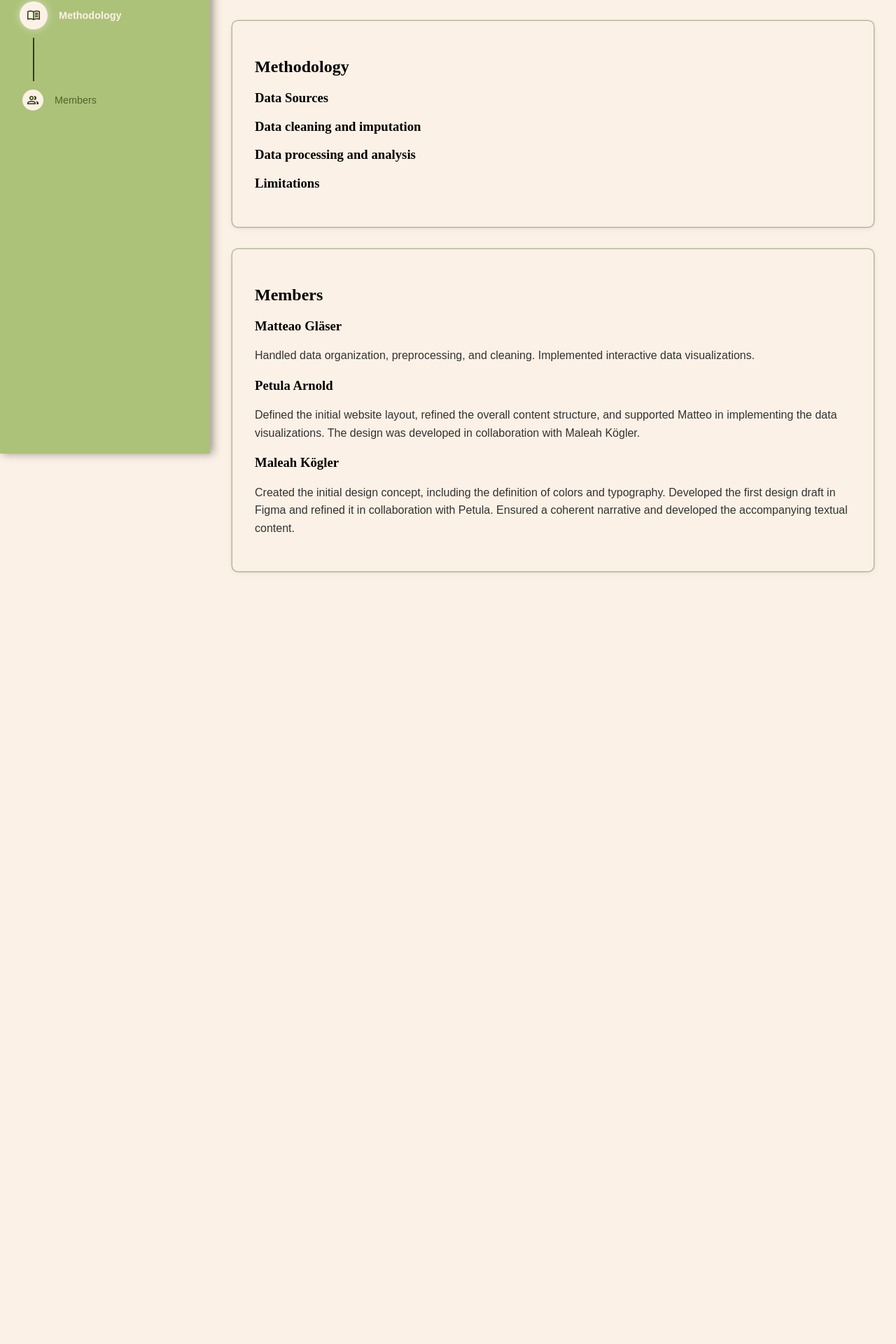
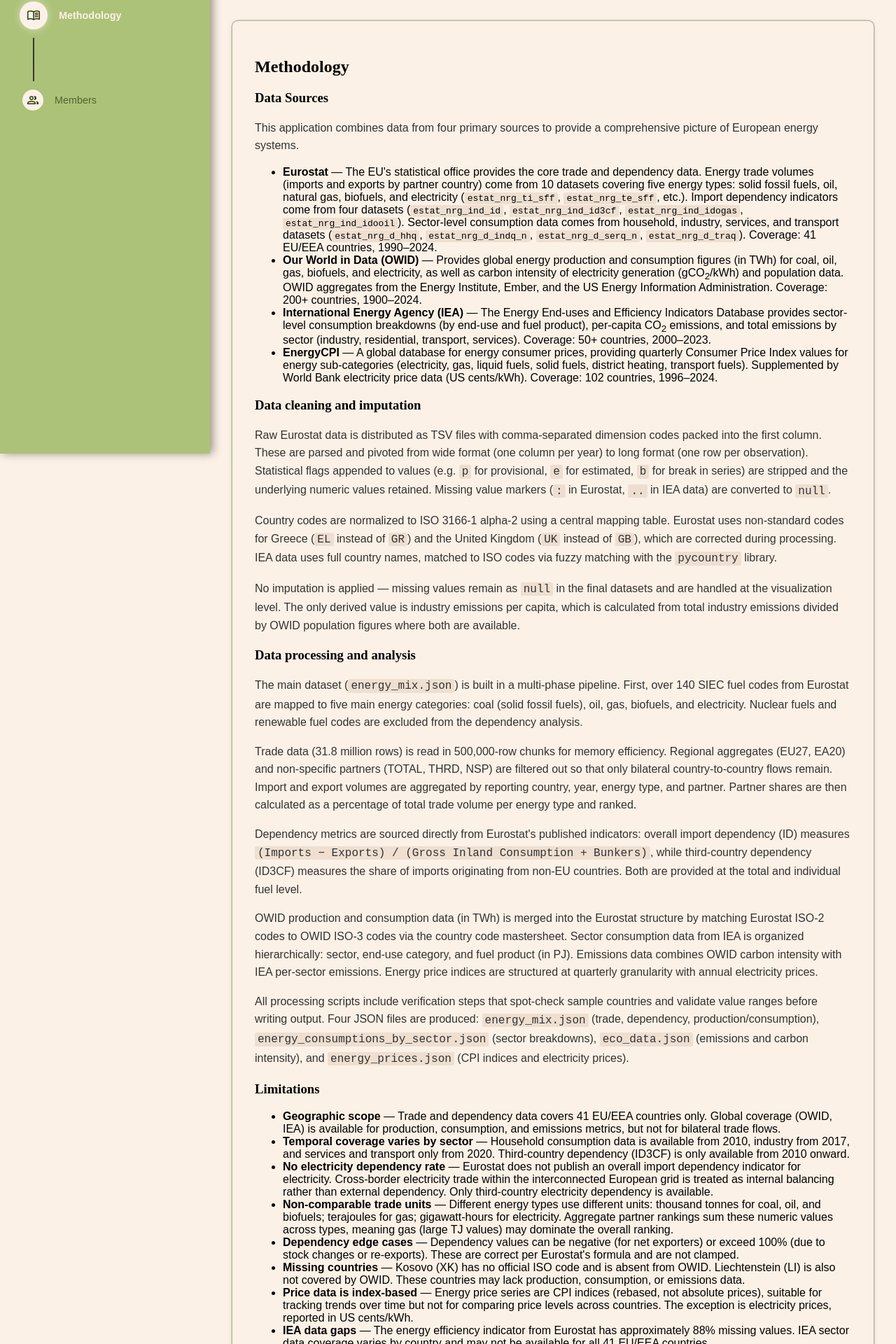
Before and after one commit to unige-vizis/MyEnergyProfile, a Vue app: page /info in a window 1280 px wide. Shown: the part 152-2072 px from the top of the page at 70% size. Before the commit the page ends 1032 px from the top, so only its background shows below. Built offline with nearby package versions, Linux system fonts and the light colour scheme; a web font is replaced by a local one.

Commit message:
data hint fix and initial methodology

```diff
--- a/src/components/charts/SmallMultiplesChart.vue
+++ b/src/components/charts/SmallMultiplesChart.vue
@@ -22,10 +22,7 @@
               <a href="https://github.com/owid/energy-data" target="_blank" rel="noopener"
                 >Our World in Data Energy Dataset</a
               >
-              · Fields: <code>coal_production</code>, <code>oil_production</code>, <code>gas_production</code>,
-              <code>electricity_generation</code>, <code>coal_consumption</code>, <code>oil_consumption</code>,
-              <code>gas_consumption</code>, <code>biofuel_consumption</code>, <code>electricity_demand</code> (all in
-              TWh)
+              · <code>*_production</code>, <code>*_consumption</code> fields (TWh)
             </li>
             <li>
               Underlying data compiled by the
--- a/src/components/sections/Methodology.vue
+++ b/src/components/sections/Methodology.vue
@@ -1,9 +1,142 @@
 <template>
-  <section id="methodology" class="page-section">
+  <section id="methodology" class="page-section methodology">
     <h2>Methodology</h2>
+
     <h3>Data Sources</h3>
+    <p>
+      This application combines data from four primary sources to provide a comprehensive picture of European energy systems.
+    </p>
+    <ul>
+      <li>
+        <strong>Eurostat</strong> &mdash; The EU's statistical office provides the core trade and dependency data.
+        Energy trade volumes (imports and exports by partner country) come from 10 datasets covering five energy types:
+        solid fossil fuels, oil, natural gas, biofuels, and electricity
+        (<code>estat_nrg_ti_sff</code>, <code>estat_nrg_te_sff</code>, etc.).
+        Import dependency indicators come from four datasets
+        (<code>estat_nrg_ind_id</code>, <code>estat_nrg_ind_id3cf</code>, <code>estat_nrg_ind_idogas</code>, <code>estat_nrg_ind_idooil</code>).
+        Sector-level consumption data comes from household, industry, services, and transport datasets
+        (<code>estat_nrg_d_hhq</code>, <code>estat_nrg_d_indq_n</code>, <code>estat_nrg_d_serq_n</code>, <code>estat_nrg_d_traq</code>).
+        Coverage: 41 EU/EEA countries, 1990&ndash;2024.
+      </li>
+      <li>
+        <strong>Our World in Data (OWID)</strong> &mdash; Provides global energy production and consumption figures (in TWh)
+        for coal, oil, gas, biofuels, and electricity, as well as carbon intensity of electricity generation (gCO<sub>2</sub>/kWh)
+        and population data. OWID aggregates from the Energy Institute, Ember, and the US Energy Information Administration.
+        Coverage: 200+ countries, 1900&ndash;2024.
+      </li>
+      <li>
+        <strong>International Energy Agency (IEA)</strong> &mdash; The Energy End-uses and Efficiency Indicators Database provides
+        sector-level consumption breakdowns (by end-use and fuel product), per-capita CO<sub>2</sub> emissions, and total emissions
+        by sector (industry, residential, transport, services).
+        Coverage: 50+ countries, 2000&ndash;2023.
+      </li>
+      <li>
+        <strong>EnergyCPI</strong> &mdash; A global database for energy consumer prices, providing quarterly Consumer Price Index
+        values for energy sub-categories (electricity, gas, liquid fuels, solid fuels, district heating, transport fuels).
+        Supplemented by World Bank electricity price data (US cents/kWh).
+        Coverage: 102 countries, 1996&ndash;2024.
+      </li>
+    </ul>
+
     <h3>Data cleaning and imputation</h3>
+    <p>
+      Raw Eurostat data is distributed as TSV files with comma-separated dimension codes packed into the first column.
+      These are parsed and pivoted from wide format (one column per year) to long format (one row per observation).
+      Statistical flags appended to values (e.g. <code>p</code> for provisional, <code>e</code> for estimated, <code>b</code> for break in series)
+      are stripped and the underlying numeric values retained.
+      Missing value markers (<code>:</code> in Eurostat, <code>..</code> in IEA data) are converted to <code>null</code>.
+    </p>
+    <p>
+      Country codes are normalized to ISO 3166-1 alpha-2 using a central mapping table.
+      Eurostat uses non-standard codes for Greece (<code>EL</code> instead of <code>GR</code>) and
+      the United Kingdom (<code>UK</code> instead of <code>GB</code>), which are corrected during processing.
+      IEA data uses full country names, matched to ISO codes via fuzzy matching with the <code>pycountry</code> library.
+    </p>
+    <p>
+      No imputation is applied &mdash; missing values remain as <code>null</code> in the final datasets
+      and are handled at the visualization level. The only derived value is industry emissions per capita,
+      which is calculated from total industry emissions divided by OWID population figures where both are available.
+    </p>
+
     <h3>Data processing and analysis</h3>
+    <p>
+      The main dataset (<code>energy_mix.json</code>) is built in a multi-phase pipeline.
+      First, over 140 SIEC fuel codes from Eurostat are mapped to five main energy categories:
+      coal (solid fossil fuels), oil, gas, biofuels, and electricity.
+      Nuclear fuels and renewable fuel codes are excluded from the dependency analysis.
+    </p>
+    <p>
+      Trade data (31.8 million rows) is read in 500,000-row chunks for memory efficiency.
+      Regional aggregates (EU27, EA20) and non-specific partners (TOTAL, THRD, NSP) are filtered out
+      so that only bilateral country-to-country flows remain.
+      Import and export volumes are aggregated by reporting country, year, energy type, and partner.
+      Partner shares are then calculated as a percentage of total trade volume per energy type and ranked.
+    </p>
+    <p>
+      Dependency metrics are sourced directly from Eurostat's published indicators:
+      overall import dependency (ID) measures <code>(Imports &minus; Exports) / (Gross Inland Consumption + Bunkers)</code>,
+      while third-country dependency (ID3CF) measures the share of imports originating from non-EU countries.
+      Both are provided at the total and individual fuel level.
+    </p>
+    <p>
+      OWID production and consumption data (in TWh) is merged into the Eurostat structure by matching
+      Eurostat ISO-2 codes to OWID ISO-3 codes via the country code mastersheet.
+      Sector consumption data from IEA is organized hierarchically: sector, end-use category, and fuel product (in PJ).
+      Emissions data combines OWID carbon intensity with IEA per-sector emissions.
+      Energy price indices are structured at quarterly granularity with annual electricity prices.
+    </p>
+    <p>
+      All processing scripts include verification steps that spot-check sample countries
+      and validate value ranges before writing output.
+      Four JSON files are produced: <code>energy_mix.json</code> (trade, dependency, production/consumption),
+      <code>energy_consumptions_by_sector.json</code> (sector breakdowns),
+      <code>eco_data.json</code> (emissions and carbon intensity),
+      and <code>energy_prices.json</code> (CPI indices and electricity prices).
+    </p>
+
     <h3>Limitations</h3>
+    <ul>
+      <li>
+        <strong>Geographic scope</strong> &mdash; Trade and dependency data covers 41 EU/EEA countries only.
+        Global coverage (OWID, IEA) is available for production, consumption, and emissions metrics,
+        but not for bilateral trade flows.
+      </li>
+      <li>
+        <strong>Temporal coverage varies by sector</strong> &mdash; Household consumption data is available from 2010,
+        industry from 2017, and services and transport only from 2020.
+        Third-country dependency (ID3CF) is only available from 2010 onward.
+      </li>
+      <li>
+        <strong>No electricity dependency rate</strong> &mdash; Eurostat does not publish an overall import dependency
+        indicator for electricity. Cross-border electricity trade within the interconnected European grid
+        is treated as internal balancing rather than external dependency.
+        Only third-country electricity dependency is available.
+      </li>
+      <li>
+        <strong>Non-comparable trade units</strong> &mdash; Different energy types use different units:
+        thousand tonnes for coal, oil, and biofuels; terajoules for gas; gigawatt-hours for electricity.
+        Aggregate partner rankings sum these numeric values across types,
+        meaning gas (large TJ values) may dominate the overall ranking.
+      </li>
+      <li>
+        <strong>Dependency edge cases</strong> &mdash; Dependency values can be negative (for net exporters)
+        or exceed 100% (due to stock changes or re-exports). These are correct per Eurostat's formula
+        and are not clamped.
+      </li>
+      <li>
+        <strong>Missing countries</strong> &mdash; Kosovo (XK) has no official ISO code and is absent from OWID.
+        Liechtenstein (LI) is also not covered by OWID. These countries may lack production, consumption,
+        or emissions data.
+      </li>
+      <li>
+        <strong>Price data is index-based</strong> &mdash; Energy price series are CPI indices (rebased, not absolute prices),
+        suitable for tracking trends over time but not for comparing price levels across countries.
+        The exception is electricity prices, reported in US cents/kWh.
+      </li>
+      <li>
+        <strong>IEA data gaps</strong> &mdash; The energy efficiency indicator from Eurostat has approximately 88% missing values.
+        IEA sector data coverage varies by country and may not be available for all 41 EU/EEA countries.
+      </li>
+    </ul>
   </section>
 </template>
```
